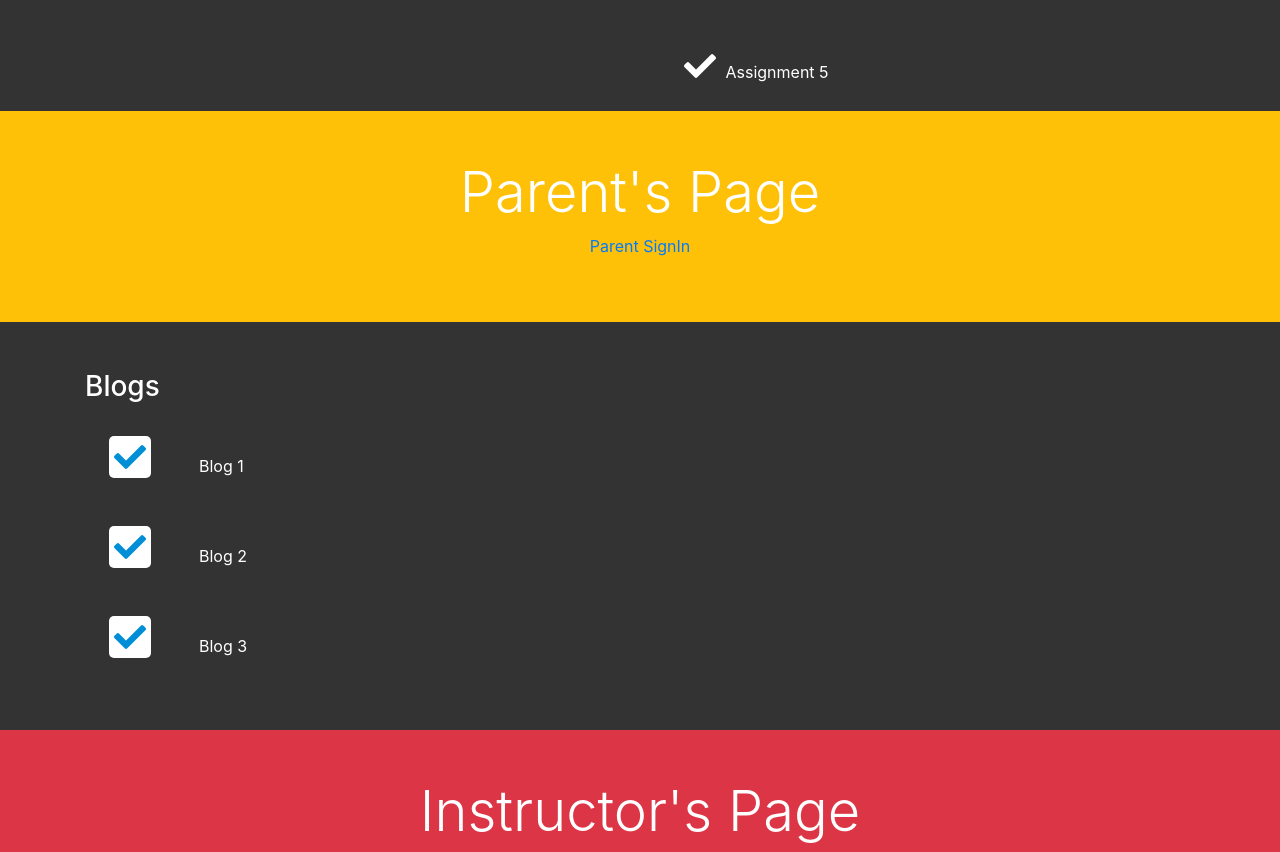
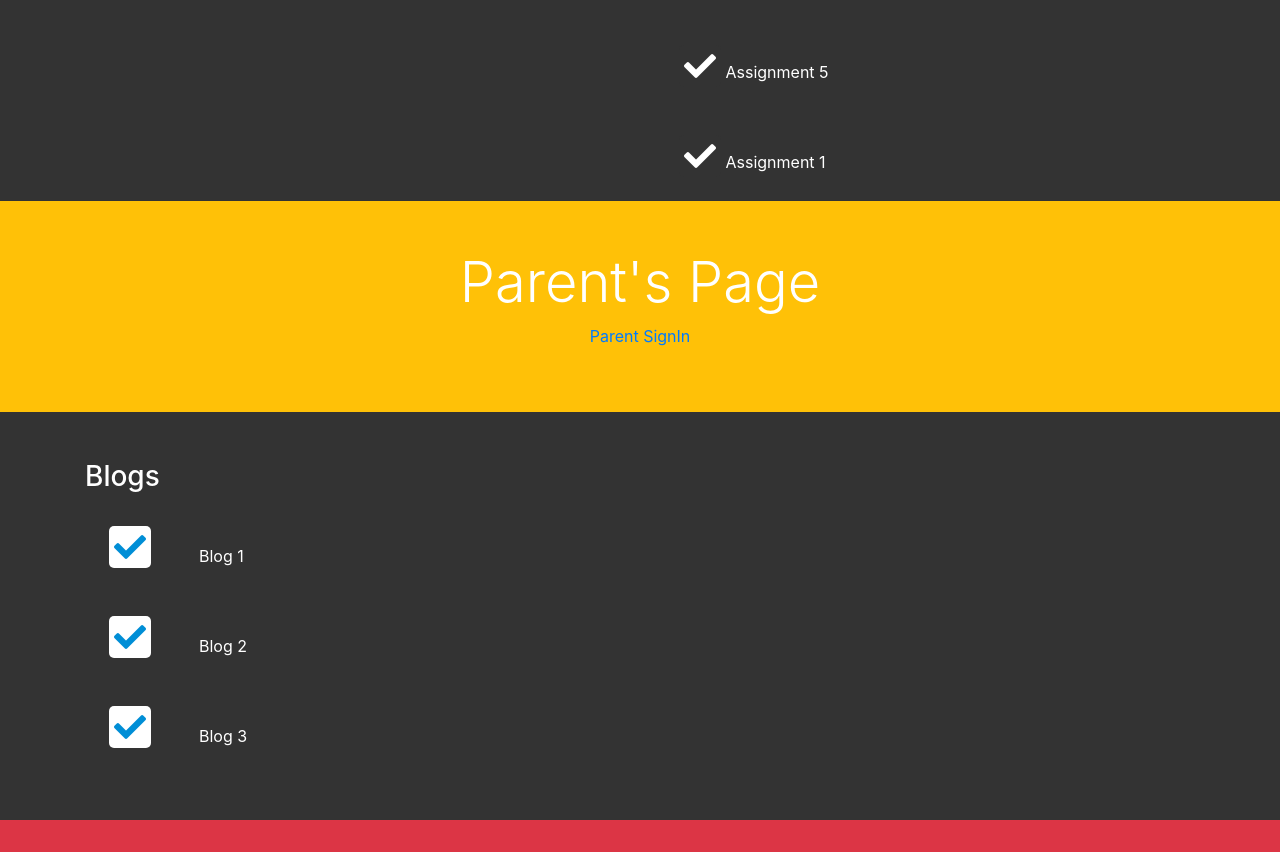
Before and after one commit to kuayc/sunland-front, a plain HTML site: page index.html in a window 1280 px wide. Shown: the part 1292-2144 px from the top of the page. Drawn offline with nearby package versions, Linux system fonts and the light colour scheme.

Commit message:
Update index.html

```diff
--- a/index.html
+++ b/index.html
@@ -113,6 +113,12 @@
             <div class="p-4 align-self-start">
               <i class="fas fa-check fa-2x"></i>
               Assignment 5
+            </div>
+          </div>
+          <div class="d-flex">
+            <div class="p-4 align-self-start">
+              <i class="fas fa-check fa-2x"></i>
+              Assignment 1
             </div>
           </div>
         </div>
```
